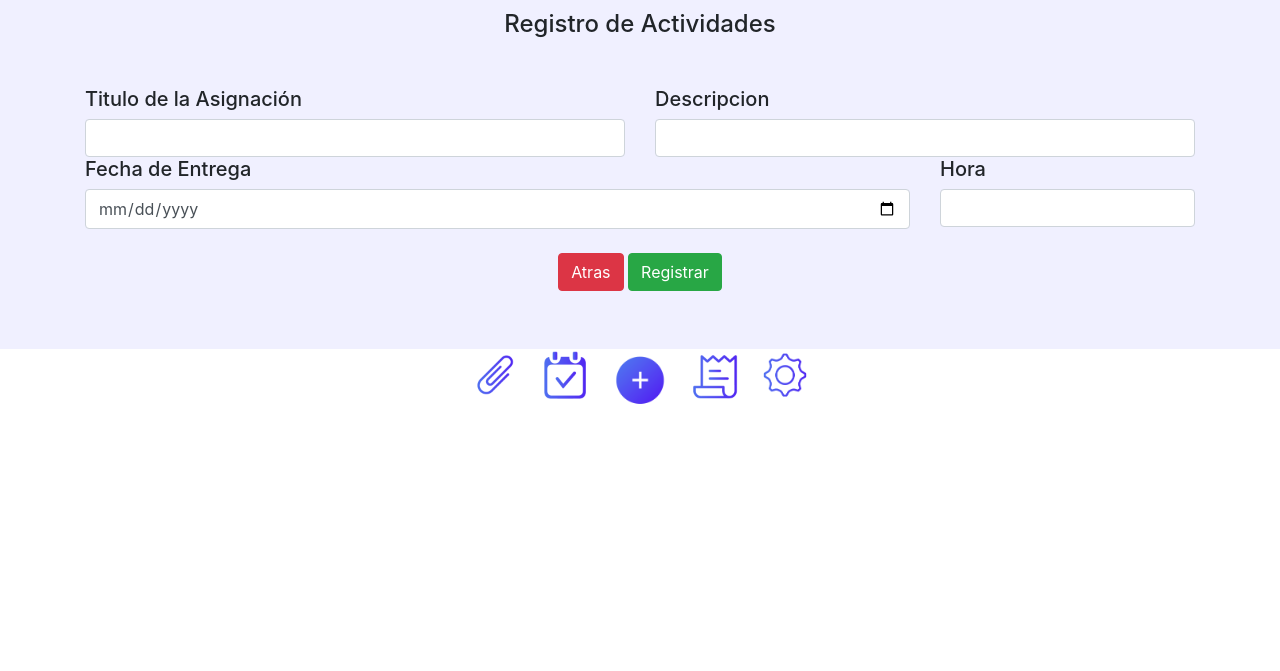
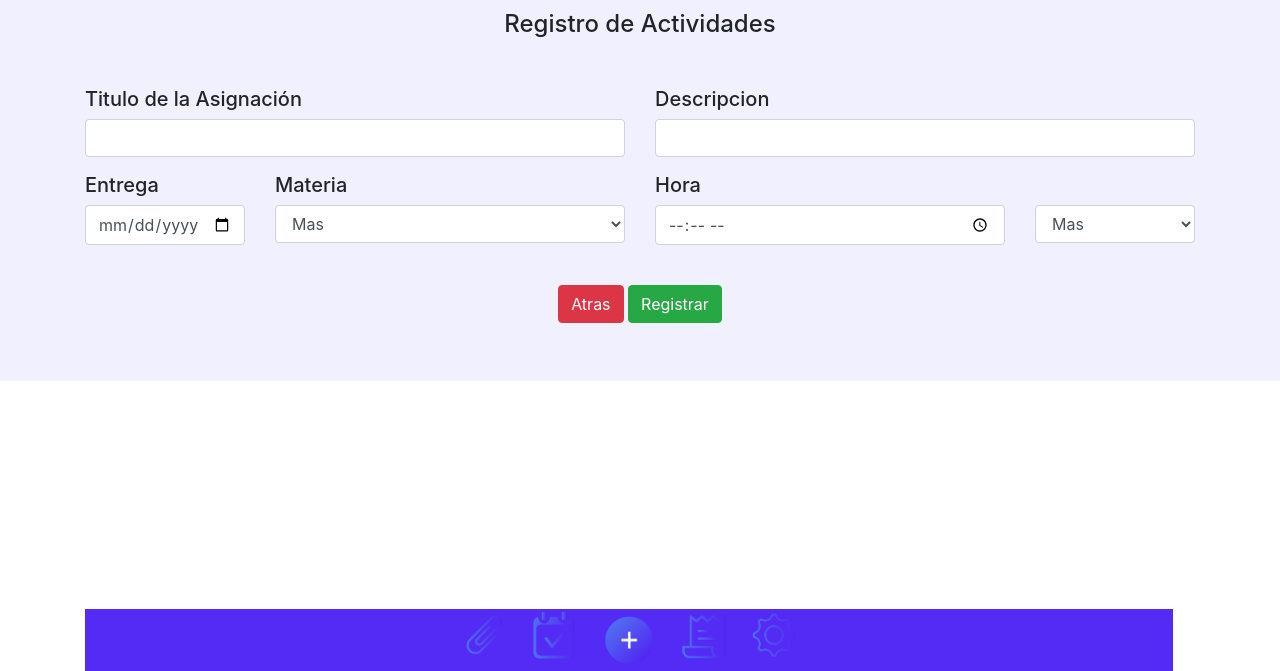
Before and after one commit to pericles842/Hi-Studio, a PHP site: page /views/reg_actividades.php in a window 1280 px wide. Shown: the part 129-800 px from the top of the page. Run offline with PHP 8.4, Linux system fonts and the light colour scheme; data that the repository does not hold is empty; some libraries are stand-ins or nearby versions.

Commit message:
13/SEP/2022 - cambios en actividads V1.1

```diff
--- a/assets/databases/histudio.sql
+++ b/assets/databases/histudio.sql
@@ -47,8 +47,10 @@ CREATE DATABASE `histudio`;
         `idactividad` int(11) NOT NULL,
         `deliver_date` date NOT NULL,
         `title_actividad` varchar(110) NOT NULL,
-        `deliver_hour` decimal(4,2)  NOT NULL,
-        `description` varchar(300) NOT NULL
+        `deliver_hour` varchar(4)  NOT NULL,
+        `description` varchar(300) NOT NULL,
+        `pm_am` varchar (4) NOT NULL,
+        `materia` varchar(110) NOT NULL
     )ENGINE=InnoDB DEFAULT CHARSET=utf8;
 
     ALTER TABLE `actividades`
--- a/assets/styles/index.css
+++ b/assets/styles/index.css
@@ -61,7 +61,11 @@ header {
 /*Footer*/
 .box-footer{
    display: flex;
-   justify-content: center;
+   justify-content: center;/*!ARREGLAR FOOTER*/
+   width: 85%;
+   position: fixed ;
+   bottom:0;
+   background-color: #542bf4;
 }
 .icons{
    width: 50px;
--- a/php/footer.php
+++ b/php/footer.php
@@ -15,7 +15,7 @@
 </head>
 
 <body>
-   <footer>
+   <footer  >
       <div class="container">
          <div class="box-footer">
             <a href="../views/gestionNotas.php">
--- a/views/reg_actividades.php
+++ b/views/reg_actividades.php
@@ -9,6 +9,10 @@ $resultado = $mysqli->query($consulta);
 //consulta login
 $consulta_login = "SELECT * FROM login";
 $resultado_login = $mysqli->query($consulta_login);
+
+$sqlmateria = "SELECT * FROM materias";
+$resmateria = $mysqli->query($sqlmateria);
+
 //*condicioanl de registro
 if (isset($_POST['submit'])) {
     /*Asigno variables*/
@@ -16,11 +20,13 @@ if (isset($_POST['submit'])) {
     $dsction = $_POST['dsction'];
     $date = $_POST['date'];
     $hour = $_POST['hour'];
+    $materia = $_POST['materia'];
+    $pm_am = $_POST['pm_am'];
 
     //echo $categoria.'--'.$describelo; exit();
-    $str = "INSERT INTO actividades  (deliver_date,title_actividad,deliver_hour,description)
-    VALUES ('" .$date . "','" . ucfirst($title) . "','".$hour."',
-    '".ucfirst($dsction)."')";
+    $str = "INSERT INTO actividades  (deliver_date,title_actividad,deliver_hour,description,materia,pm_am)
+    VALUES ('" . $date . "','" . ucfirst($title) . "','" . $hour . "',
+    '" . ucfirst($dsction) . "','".$materia."','".$pm_am."')";
     $conexion = $mysqli->query($str);
 
     echo '<script language="javascript">alert("Registro Exitoso !");window.location.href="gestionNotas.php"; </script>';
@@ -87,22 +93,57 @@ if (isset($_POST['submit'])) {
                 <form method="post" action="<?php echo $_SERVER['PHP_SELF'] ?>">
                     <div class="row">
                         <div class="col-sm-6 ">
+                            <div class="form-group">
                                 <h5>Titulo de la Asignación </h5>
                                 <input class="form-control" type="text" name="title">
                             </div>
+                        </div>
                         <div class="col-sm-6 ">
+                            <div class="form-group">
                                 <h5>Descripcion </h5>
                                 <input class="form-control" type="text" name="dsction">
                             </div>
                         </div>
+                    </div>
                     <div class="row">
-                        <div class="col-sm-9">
-                            <h5>Fecha de Entrega </h5>
+                        <div class="col-sm-2 col-6">
+                            <div class="form-group">
+                                <h5> Entrega </h5>
                                 <input class="form-control" type="date" name="date">
                             </div>
-                        <div class="col-sm-3">
+                        </div>
+                        <div class="col-sm-4  col-6">
+                            <div class="form-group">
+                                <h5>Materia </h5>
+                                <select name="materia" class="form-control">
+                                    <option selected>Mas</option>
+                                    <?php
+                                    if ($resmateria) {
+                                        while ($rowm = $resmateria->fetch_array()) {
+                                            $materia = $rowm['materia'];
+                                    ?>
+                                            <option value="<?php echo $materia ?>"> <?php echo $materia ?></option>
+                                    <?php
+                                        }
+                                    } ?>
+                                </select>
+                            </div>
+                        </div>
+                        <div class="col-sm-4  col-6">
+                            <div class="form-group">
                                 <h5>Hora </h5>
-                            <input class="form-control" type="text" name="hour">
+                                <input class="form-control" type="time" name="hour">
+                            </div>
+                        </div>
+                        <div class="col-sm-2  col-6">
+                            <div class="form-group">
+                                <h5 style="visibility:hidden;">.</h5>
+                                <select name="pm_am" class="form-control">
+                                    <option value="" selected>Mas</option>
+                                    <option value="PM">PM</option>
+                                    <option value="AM">AM</option>
+                                </select>
+                            </div>
                         </div>
                     </div>
                     <div class="d-f mt-4 mb-5" align="center">
```
Also changed, not shown: views/calendarioTrabajos.php (+20 -5 lines), views/gestionNotas.php (+9 -5 lines). Lines whose indentation alone changed are shown as unchanged.
